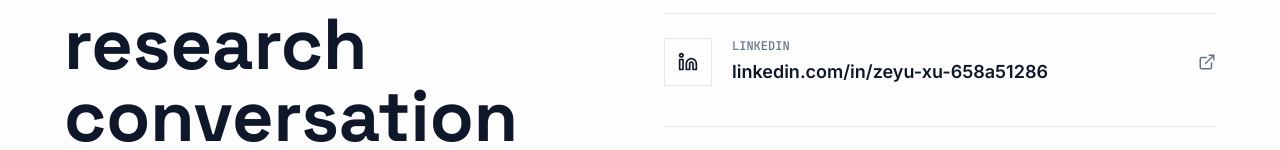
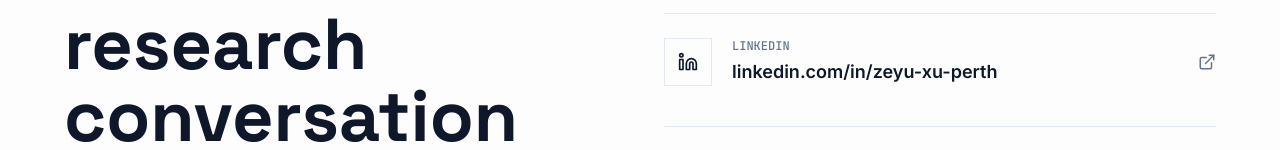
Before and after one commit to Zeyu723/zeyu-xu-portfolio, a React (Vite) app: page / in a window 1280 px wide. Shown: the part 11505-11655 px from the top of the page. Built offline with nearby package versions, Linux system fonts and the light colour scheme.

Commit message:
Update LinkedIn link to vanity URL zeyu-xu-perth

```diff
--- a/src/components/Contact.tsx
+++ b/src/components/Contact.tsx
@@ -12,7 +12,7 @@ export default function Contact() {
     },
     {
       label: "LinkedIn",
-      value: "linkedin.com/in/zeyu-xu-658a51286",
+      value: "linkedin.com/in/zeyu-xu-perth",
       href: profile.linkedin,
       icon: Linkedin,
     },
--- a/src/content/portfolio.ts
+++ b/src/content/portfolio.ts
@@ -73,7 +73,7 @@ export const profile = {
   expected: "Expected 2026",
   location: "Perth, WA, Australia",
   email: "zeyu723@gmail.com",
-  linkedin: "https://www.linkedin.com/in/zeyu-xu-658a51286",
+  linkedin: "https://www.linkedin.com/in/zeyu-xu-perth/",
   github: "https://github.com/Zeyu723",
   portfolioDemo: "https://galaxy-zeyu.vercel.app",
   headline:
```
